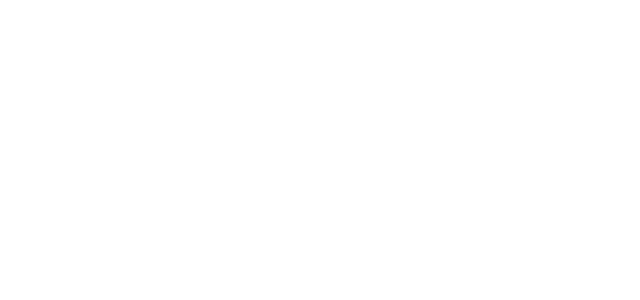
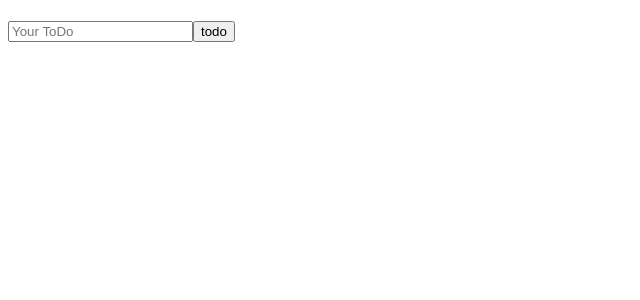
Before and after one commit to kimyoungjin-dev/vanilla-redux, a React (Create React App) app: page / in a window 1280 px wide. Shown: the top 300 px of the page, without its empty margins (0-640 px from the left). Built offline with nearby package versions, Linux system fonts and the light colour scheme.

Commit message:
Change App.js Location

```diff
--- a/src/components/App.js
+++ b/src/components/App.js
@@ -1,7 +1,15 @@
 import React from "react";
+import Home from "../routes/Home";
+import Detail from "../routes/Detail";
 
+import { HashRouter as Router, Route } from "react-router-dom";
 const App = () => {
-  return <div></div>;
+  return (
+    <Router>
+      <Route path="/" exact component={Home}></Route>
+      <Route path="/:id" exact component={Detail}></Route>
+    </Router>
+  );
 };
 
 export default App;
```
